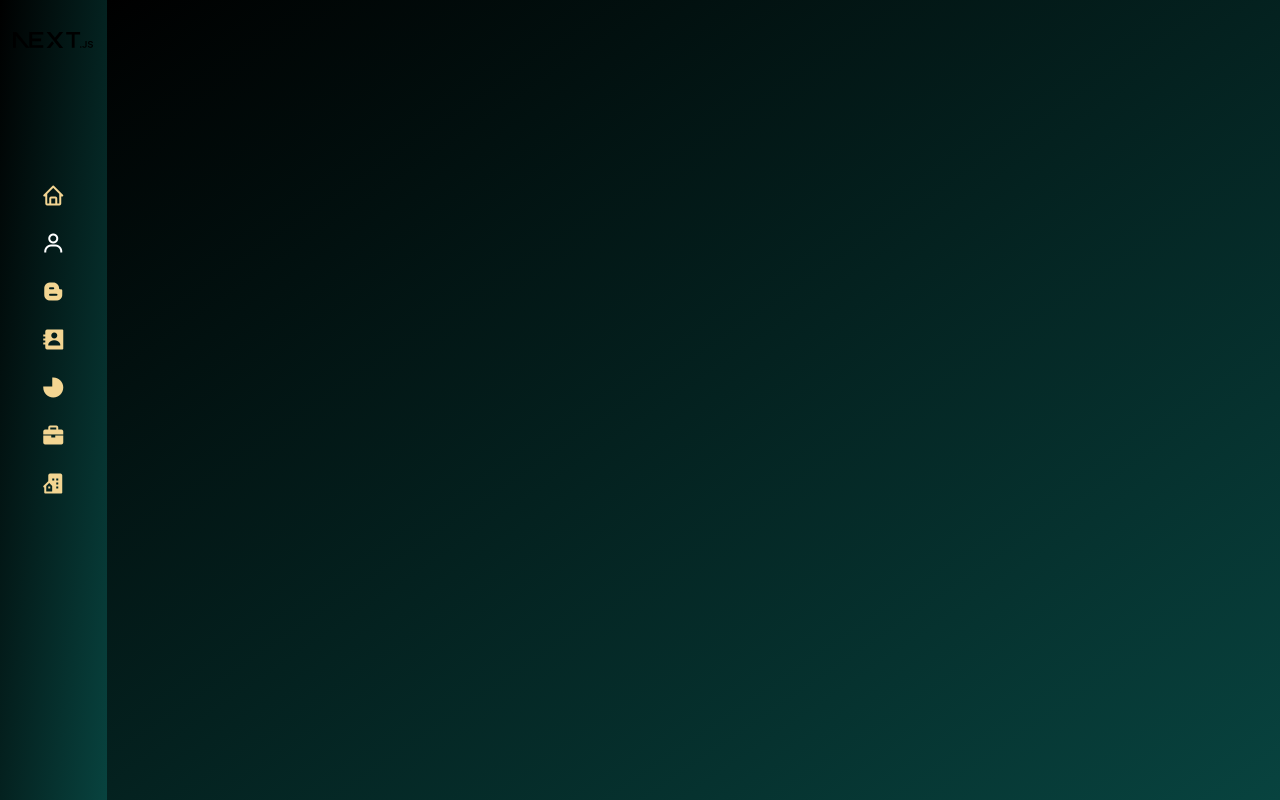
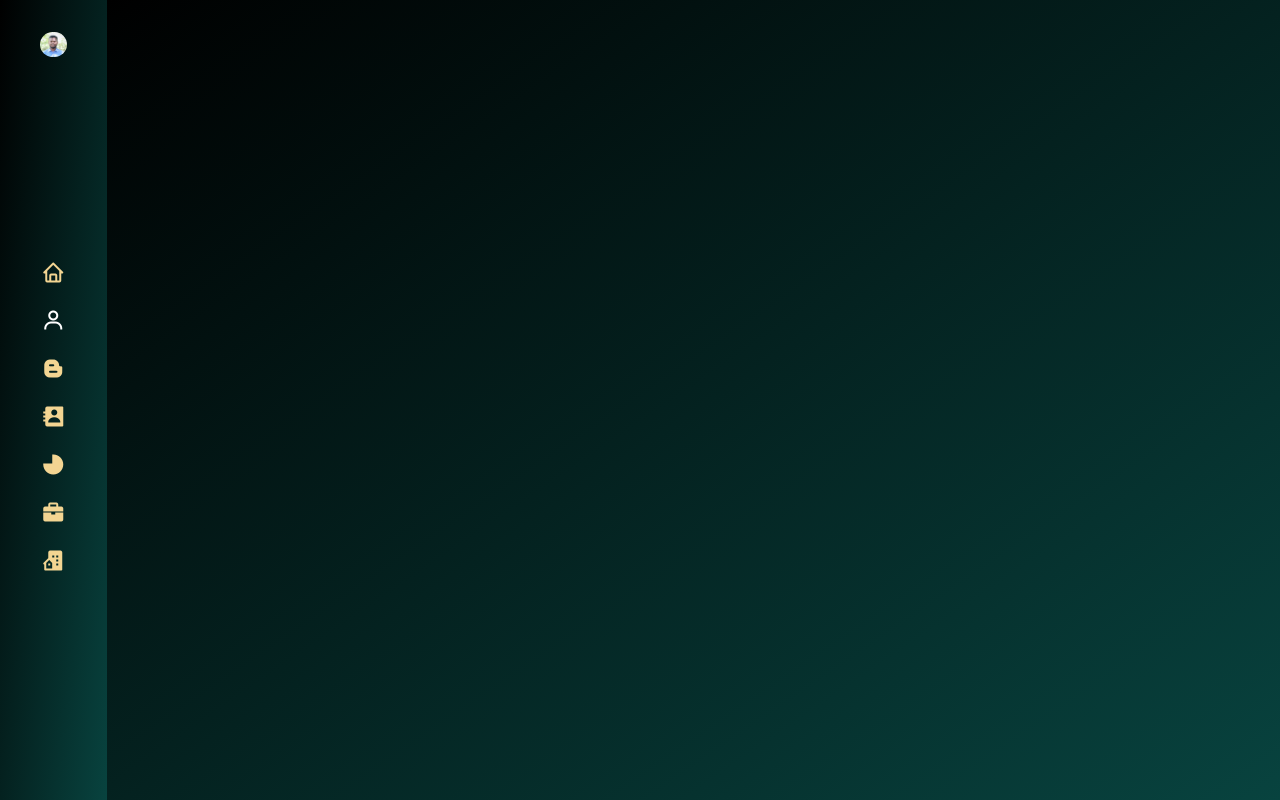
Before and after one commit to KasunUdaraWaththeHewa/Kasun-Udara-Frontend, a Next.js app: page /about in a window 1280 px wide. Built offline with nearby package versions, Linux system fonts and the light colour scheme.

Commit message:
sidebar modified an logo added for favicon also

```diff
--- a/src/app/layout.tsx
+++ b/src/app/layout.tsx
@@ -1,29 +1,33 @@
-import type { Metadata } from "next";
+import { ReactNode } from "react";
 import { Inter } from "next/font/google";
 import "./globals.css";
 import SideBar from "@/components/sidebar";
+import logo from "../../public/logo.ico";
 
 const inter = Inter({ subsets: ["latin"] });
 
-export const metadata: Metadata = {
+export const metadata = {
   title: "Kasun Udara",
   description: "Official Portfolio of Kasun Udara",
 };
 
-export default function RootLayout({
-  children,
-}: Readonly<{
-  children: React.ReactNode;
-}>) {
+interface RootLayoutProps {
+  children: ReactNode;
+}
+
+export default function RootLayout({ children }: RootLayoutProps) {
   return (
     <html lang="en">
-      <body className={inter.className}>
-        <div className="flex">
-          <div className="w-1/12">
-            <SideBar />
-          </div>
-          <div className="w-11/12">{children}</div>
+      <head>
+        <title>{metadata.title}</title>
+        <meta name="description" content={metadata.description} />
+        <link rel="icon" href={logo.src} />
+      </head>
+      <body className={`flex ${inter.className}`}>
+        <div className="w-1/12">
+          <SideBar />
         </div>
+        <div className="w-11/12">{children}</div>
       </body>
     </html>
   );
--- a/src/components/sidebar.tsx
+++ b/src/components/sidebar.tsx
@@ -2,7 +2,7 @@
 
 import "boxicons/css/boxicons.min.css";
 import Image from "next/image";
-import logo from "../../public/next.svg";
+import logo from "../../public/logo.jpeg";
 import Link from "next/link";
 import { usePathname } from "next/navigation";
 import React, { useState, useEffect } from "react";
@@ -28,13 +28,21 @@ export default function SideBar() {
   return (
     <div className="w-full h-screen bg-gradient-to-br from-black to-darkgreen text-gold flex flex-col items-center py-4">
       <div className="w-full m-4 text-2xl font-bold flex flex-col items-center justify-center">
-        <Image className="w-3/4" src={logo} alt="Logo" />
+        <div className="w-1/3 h-auto flex justify-center items-center cursor-pointer">
+          <Link href="/" className="flex flex-col justify-center items-center">
+            <Image
+              className="w-3/4 h-full object-cover rounded-full transition transform hover:scale-110 transition duration-500 ease-in-out"
+              src={logo}
+              alt="Logo"
+            />
+          </Link>
+        </div>
       </div>
-      <div className="w-3/4 h-3/4 flex flex-col justify-center items-center p-4">
+      <div className="w-1/3 h-full flex flex-col justify-center items-center">
         {icons.map((item, index) => (
           <Link key={index} href={item.link}>
             <div
-              className={`mb-6 flex justify-center items-center transition transform hover:scale-110 ${
+              className={`w-full mb-6 flex justify-center items-center transition transform hover:scale-110 transition duration-500 ease-in-out ${
                 active === item.link ? "text-white" : "text-gold"
               }`}
             >
```
Also changed, not shown: public/logo.jpeg (added), 1 other file (tests, documents, lock files or other folders).
